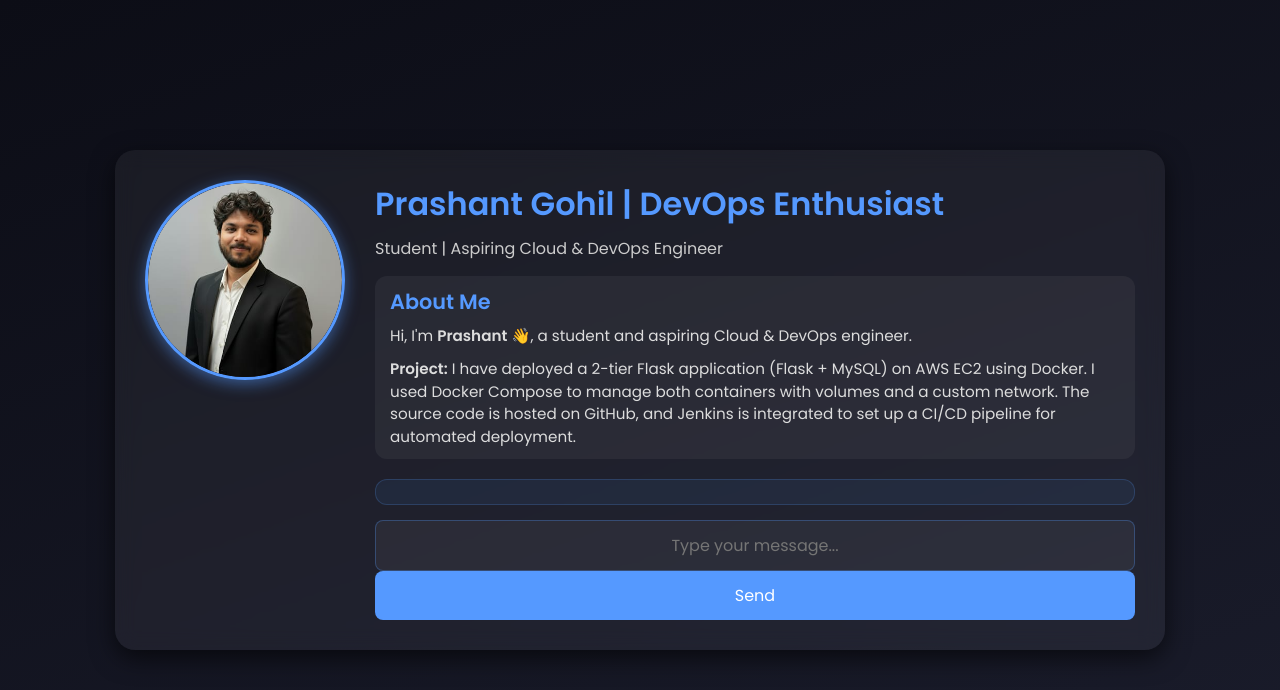
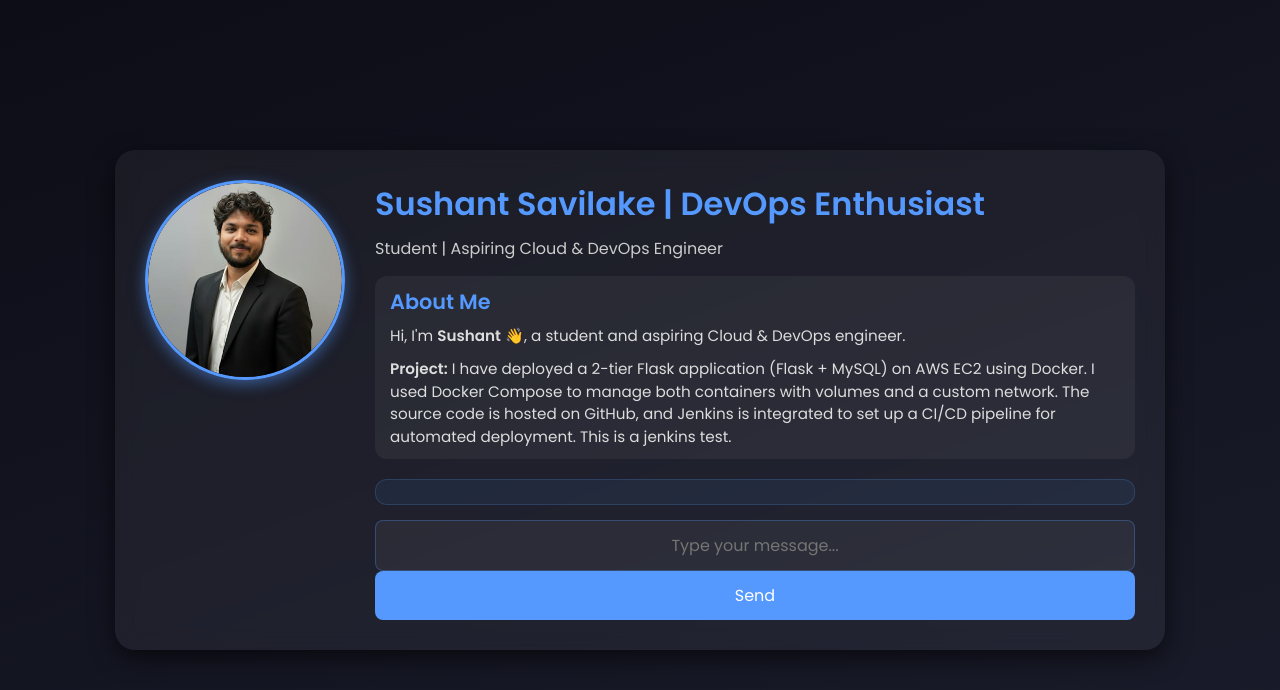
Before and after one commit to Sushant-Savilake/jenkins-docker-project-2, a Flask app: page / in a window 1280 px wide. Shown: the top 690 px of the page. Run offline with Flask 3, Linux system fonts and the light colour scheme; data that the repository does not hold is empty; some libraries are stand-ins or nearby versions.

Commit message:
jenkins test

```diff
--- a/templates/index.html
+++ b/templates/index.html
@@ -163,23 +163,24 @@
     <div class="container">
         <!-- Profile photo -->
         <div class="profile-photo">
-            <img src="1.png" alt="Prashant Photo">
+            <img src="{{ url_for('static', filename='1.png') }}">
         </div>
 
         <!-- Content -->
         <div class="content">
             <div class="header">
-                <h1>Prashant Gohil | DevOps Enthusiast</h1>
+                <h1>Sushant Savilake | DevOps Enthusiast</h1>
                 <p>Student | Aspiring Cloud & DevOps Engineer</p>
             </div>
 
             <div class="about">
                 <h2>About Me</h2>
-                <p>Hi, I'm <b>Prashant</b> 👋, a student and aspiring Cloud & DevOps engineer.</p>
+                <p>Hi, I'm <b>Sushant</b> 👋, a student and aspiring Cloud & DevOps engineer.</p>
                 <p style="margin-top:10px;">
                     <b>Project:</b> I have deployed a 2-tier Flask application (Flask + MySQL) on AWS EC2 using Docker.
                     I used Docker Compose to manage both containers with volumes and a custom network.
                     The source code is hosted on GitHub, and Jenkins is integrated to set up a CI/CD pipeline for automated deployment.
+		    This is a jenkins test.
                 </p>
             </div>
 
```
